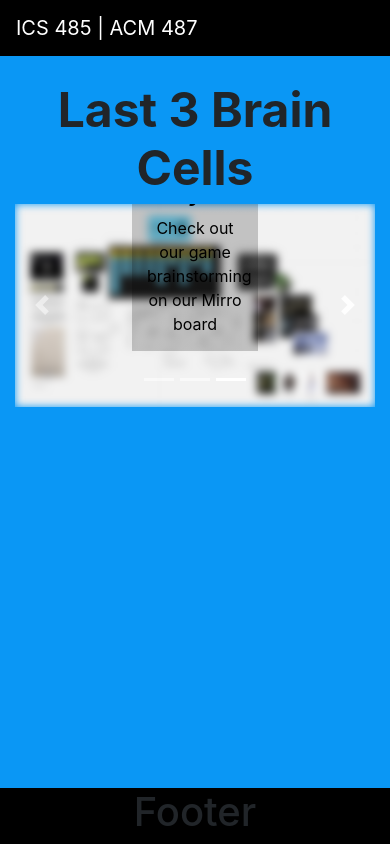
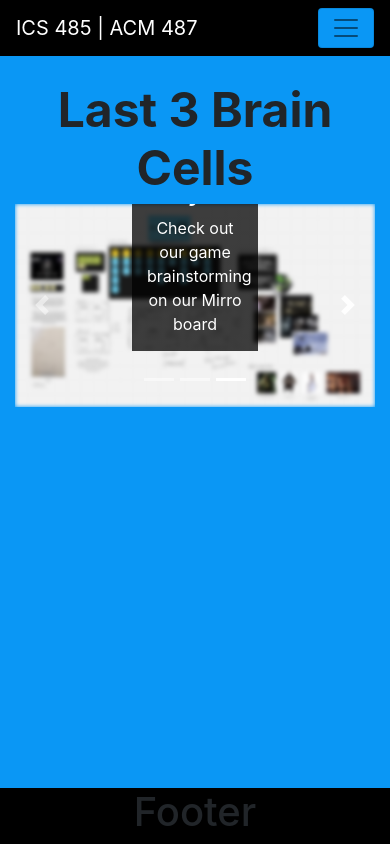
Before and after one commit to L3BC/ics485-site, a React (Create React App) app: page /project in a window 390 px wide. Both pictures are taken after a click on the button "Next". Built offline with nearby package versions, Linux system fonts and the light colour scheme.

Commit message:
Made carousel into a separate component

```diff
--- a/src/App.css
+++ b/src/App.css
@@ -8,8 +8,19 @@ html, body, #root, .App {
   /* background-color: #ffffff; */
 }
 
+.navBarToggle {
+  background-color: #0a97f5 !important;
+}
+
 .navText {
   color: #ffffff !important;
+}
+
+@media (max-width: 900px) {
+  .slideShow {
+    width:auto;
+    height:auto;
+  }
 }
 
 #imageBlur {
@@ -28,8 +39,8 @@ html, body, #root, .App {
   margin: auto;
   background:
   linear-gradient(
-    rgba(0, 0, 0, 0.2),
-    rgba(0, 0, 0, 0.2)
+    rgba(0, 0, 0, 0.75),
+    rgba(0, 0, 0, 0.75)
   );
   width: 50%
 }
--- a/src/components/navBar/NavigationBar.js
+++ b/src/components/navBar/NavigationBar.js
@@ -30,7 +30,7 @@ const NavigationBar = (props) => {
     return (
         <Navbar className='navBar' expand="lg">
             <Navbar.Brand className='navText'>ICS 485 | ACM 487</Navbar.Brand>
-            <Navbar.Toggle aria-controls="basic-navbar-nav" />
+            <Navbar.Toggle className='navBarToggle' aria-controls="basic-navbar-nav" />
             <Navbar.Collapse id="basic-navbar-nav">
                 <Nav className="mr-auto" style={{marginTop: 8, marginBottom: 8}}>
                     <Nav.Item
--- /dev/null
+++ b/src/components/slideShow/SlideShow.js
@@ -0,0 +1,83 @@
+import React from 'react';
+import Carousel from 'react-bootstrap/Carousel';
+import Image from 'react-bootstrap/Image';
+import trello from '../../assets/trello.jpg';
+import timetravel from '../../assets/timetravel.jpg';
+import mirro from '../../assets/mirro.jpg';
+
+const SlideShow = () => {
+    const styles = {
+        image: {
+
+        },
+        blur: {
+            filter: 'blur(2px)'
+        }
+    };
+
+    return (
+        <Carousel className='slideShow'>
+            <Carousel.Item>
+                {/* <img
+                    className="d-block w-100"
+                    id={'imageBlur'}
+                    src={timetravel}
+                    alt="Third slide"
+                /> */}
+                <Image style={styles.image} src={timetravel} alt="Third slide" fluid />
+                <Carousel.Caption>
+                    <div className="gradient">
+                        <h3 style={{ paddingTop: 15 }}>Breaking Alpha</h3>
+                        <p style={{ paddingBottom: 15 }}>Check out our game, Breaking Alpha on itch.io</p>
+                    </div>
+                </Carousel.Caption>
+            </Carousel.Item>
+            <Carousel.Item>
+                <a href={'https://trello.com/b/Qr9F5ue6/lul'} target='_blank' rel='noreferrer'>
+                    {/* <img
+                        className="d-block w-100"
+                        id={'imageBlur'}
+                        src={trello}
+                        alt="Second slide"
+                    /> */}
+                    <Image style={styles.image, styles.blur} src={trello} alt="Third slide" fluid />
+                </a>
+
+                <Carousel.Caption>
+                    <div className="gradient">
+                        <h3 style={{ paddingTop: 15 }}>Trello Board</h3>
+                        <p style={{ paddingBottom: 15 }}>Check out our activities on our Trello board</p>
+                    </div>
+                </Carousel.Caption>
+            </Carousel.Item>
+            <Carousel.Item>
+                <a href={'https://miro.com/app/board/o9J_lTS7J4o=/'} target='_blank' rel='noreferrer'>
+                    {/* <img
+                        className="d-block w-100"
+                        id={'imageBlur'}
+                        src={mirro}
+                        alt="Fourth slide"
+                    /> */}
+                    <Image style={styles.image, styles.blur} src={mirro} alt="Third slide" fluid />
+                </a>
+
+                <Carousel.Caption>
+                    <div className="gradient">
+                        <h3 style={{ paddingTop: 15}}>Storyboard</h3>
+                        <p
+                            style={{
+                                paddingBottom: 15,
+                                paddingRight: 15,
+                                paddingLeft: 15,
+                            }}
+                        >
+                            Check out our game brainstorming on our Mirro board
+                        </p>
+                    </div>
+                </Carousel.Caption>
+            </Carousel.Item>
+        </Carousel>
+    );
+}
+
+export default SlideShow;
--- a/src/containers/home/Home.js
+++ b/src/containers/home/Home.js
@@ -1,87 +1,12 @@
 import React from 'react';
-import Carousel from 'react-bootstrap/Carousel';
-// import naruto from '../../assets/naruto.jpg';
-// import kda from '../../assets/kda.jpg';
-import trello from '../../assets/trello.jpg';
-import timetravel from '../../assets/timetravel.jpg';
-import mirro from '../../assets/mirro.jpg';
+import SlideShow from '../../components/slideShow/SlideShow';
 
 const Home = (props) => {
     return (
         <div style={{ textAlign: 'center' }}>
             <h1 style={{ fontWeight: 'bold', fontSize: '48px' }}>Last 3 Brain Cells</h1>
             <div style={{ paddingBottom: 100 }}>
-                <Carousel>
-                    {/* <Carousel.Item>
-                        <img
-                            className="d-block w-100"
-                            src={naruto}
-                            alt="First slide"
-                        />
-                        <Carousel.Caption>
-                            <h3>First slide label</h3>
-                            <p>Nulla vitae elit libero, a pharetra augue mollis interdum.</p>
-                        </Carousel.Caption>
-                    </Carousel.Item> */}
-                    <Carousel.Item>
-                        <img
-                            className="d-block w-100"
-                            id={'imageBlur'}
-                            src={timetravel}
-                            alt="Third slide"
-                        />
-
-                        <Carousel.Caption>
-                            <div className="gradient">
-                                <h3 style={{ paddingTop: 15 }}>Breaking Alpha</h3>
-                                <p style={{ paddingBottom: 15 }}>Check out our game, Breaking Alpha on itch.io</p>
-                            </div>
-                        </Carousel.Caption>
-                    </Carousel.Item>
-                    <Carousel.Item>
-                        <a href={'https://trello.com/b/Qr9F5ue6/lul'} target='_blank' rel='noreferrer'>
-                            <img
-                                className="d-block w-100"
-                                id={'imageBlur'}
-                                src={trello}
-                                alt="Second slide"
-                            />
-                        </a>
-
-                        <Carousel.Caption>
-                            <div className="gradient">
-                                <h3 style={{ paddingTop: 15 }}>Trello Board</h3>
-                                <p style={{ paddingBottom: 15 }}>Check out our activities on our Trello board</p>
-                            </div>
-                        </Carousel.Caption>
-                    </Carousel.Item>
-                    <Carousel.Item>
-                        <a href={'https://miro.com/app/board/o9J_lTS7J4o=/'} target='_blank' rel='noreferrer'>
-                            <img
-                                className="d-block w-100"
-                                id={'imageBlur'}
-                                src={mirro}
-                                alt="Fourth slide"
-                            />
-                        </a>
-
-                        <Carousel.Caption>
-                            <div className="gradient">
-                                <h3 style={{ paddingTop: 15, color: '#000' }}>Storyboard</h3>
-                                <p
-                                    style={{
-                                        paddingBottom: 15,
-                                        paddingRight: 15,
-                                        paddingLeft: 15,
-                                        color: '#000'
-                                    }}
-                                >
-                                    Check out our game brainstorming on our Mirro board
-                                </p>
-                            </div>
-                        </Carousel.Caption>
-                    </Carousel.Item>
-                </Carousel>
+                <SlideShow />
             </div>
         </div>
     );
```
